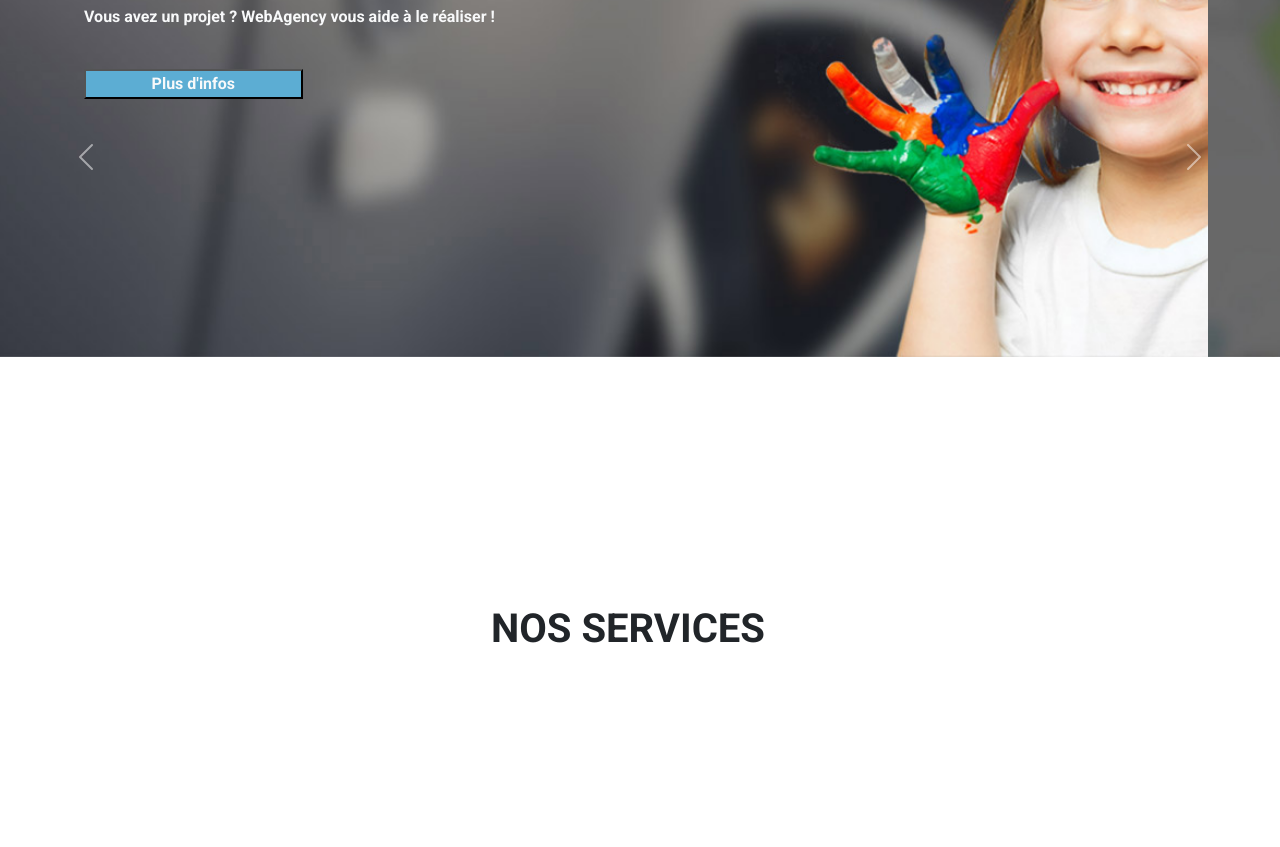
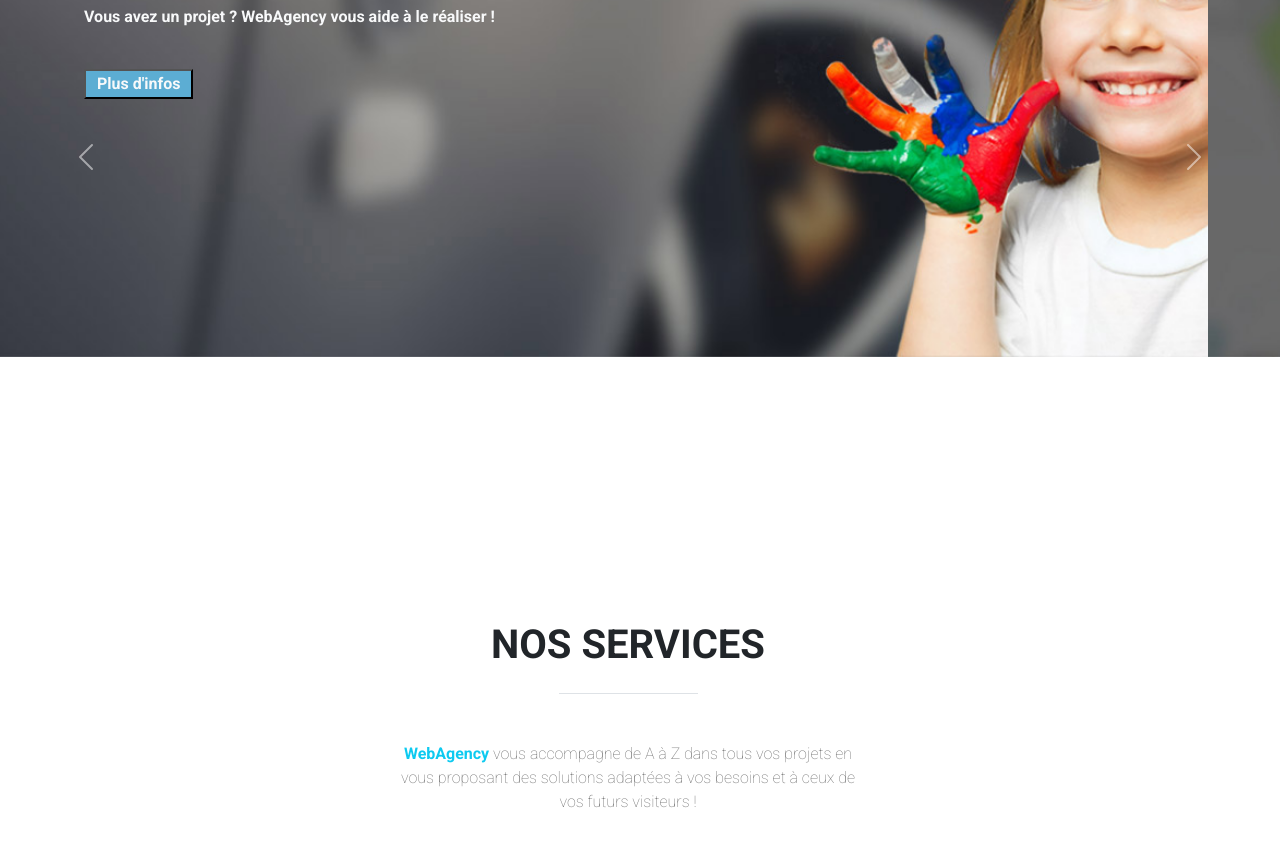
Before and after one commit to eloisedelorme/webagencybootstrap, a website: page index.html in a window 1280 px wide. Shown: the part 291-1138 px from the top of the page. Before the commit the page ends 1000 px from the top, so only its background shows below. Drawn offline with nearby package versions, Linux system fonts and the light colour scheme.

Commit message:
add section services

```diff
--- a/index.html
+++ b/index.html
@@ -5,6 +5,7 @@
     <meta name="viewport" content="width=device-width, initial-scale=1.0">
     <title>Webagency - Agence de developpement web</title>
     <link rel="stylesheet" href="SCSS/custom.css">
+    <link rel="stylesheet" href="SCSS/style.css">
     <link rel="stylesheet" href="node_modules/bootstrap-icons/font/bootstrap-icons.min.css">
     <link rel="preconnect" href="https://fonts.googleapis.com">
     <link rel="preconnect" href="https://fonts.gstatic.com" crossorigin>
@@ -68,14 +69,14 @@
                 <span class="visually-hidden">Next</span>
             </button>
         </div>
-        <div class=" col-5  p-5 m-5 position-absolute" style="height : 500px">
+        <div class="accueil_blocTexte--center col-5 d-flex flex-column p-5 m-5 position-absolute" >
             <h1 class="fw-bold text-uppercase">
                 <span class="text-secondary">Web agency </span>
                 <span class="text-light"> : L'agence de tous vos projets !</span>
             </h1>
             <p class="text-light fw-bold">Vous avez un projet ? WebAgency vous aide à le réaliser !</p>
             <br>
-            <button class="bg-secondary text-light fw-bold w-50 ">Plus d'infos</button>
+            <button class="bg-secondary text-light fw-bold w-25 pl-5 ">Plus d'infos</button>
             <div class="p-5"></div>
         </div>
 
@@ -84,9 +85,19 @@
 
     <!--START MAIN-->
     <main class="row ">
-        <div class="col-2"></div>
-        <section id="services" class="col-8 row p-5 justify-content-center text-uppercase" >
-            <h1 class="text-center fw-bold">Nos Services</h1>
+        <div class="col-3"></div>
+        <section id="services" class="col-6 row p-5 justify-content-center row" >
+            <h1 class="text-center fw-bold p-3 text-uppercase">Nos Services</h1>
+            <div class="w-25 h-10 border-bottom  ">
+                <div class="point"></div>
+            </div>
+            <div class="text-center p-5" >
+                <p class="">
+                    <span class="text-info fw-bold">WebAgency</span>
+                    <span class="text-primary">vous accompagne de A à Z dans tous vos projets en vous proposant des solutions adaptées à vos besoins et à ceux de vos futurs visiteurs !</span>
+                </p>
+            </div>
+
         </section>
 
     </main>
```
